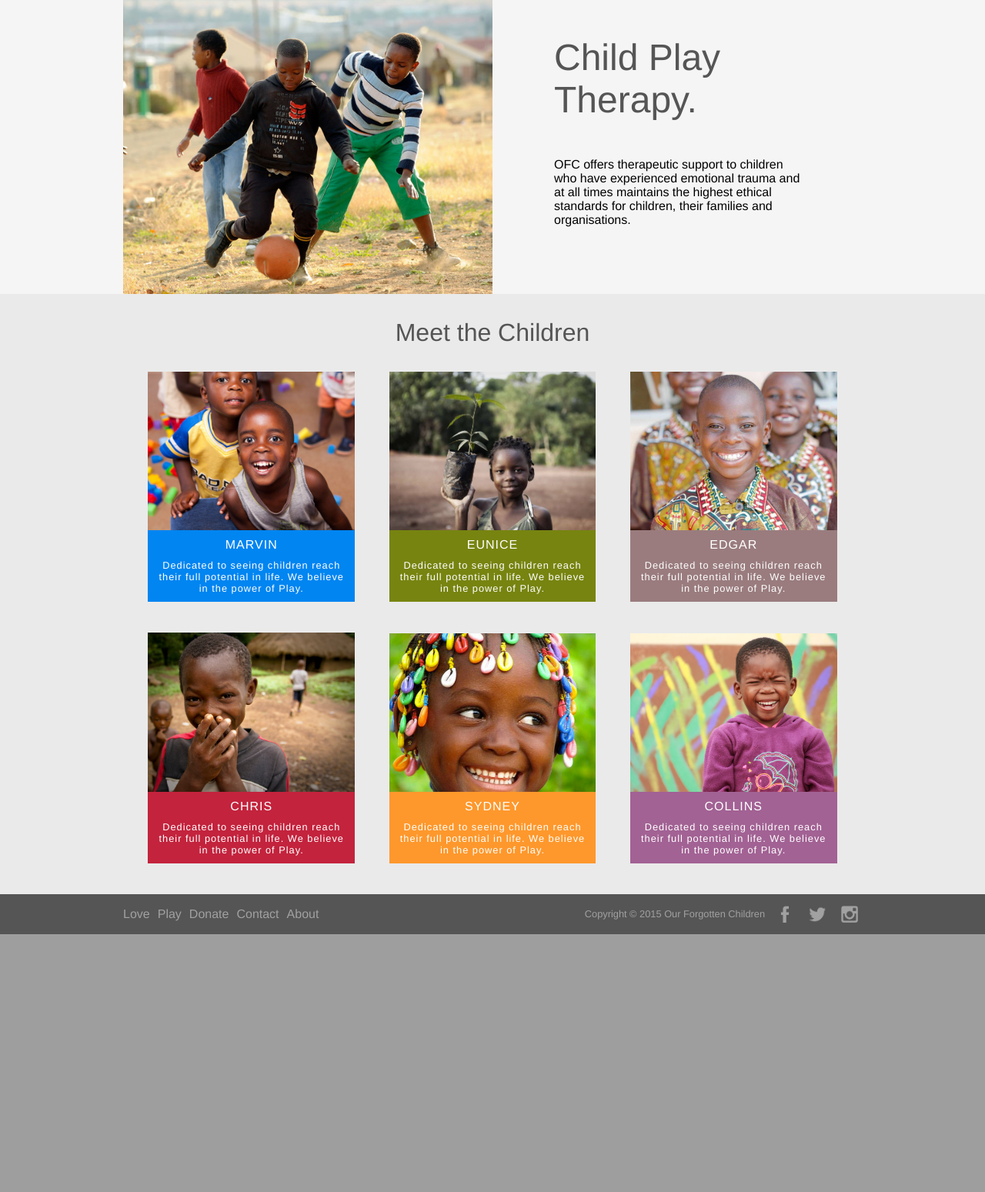
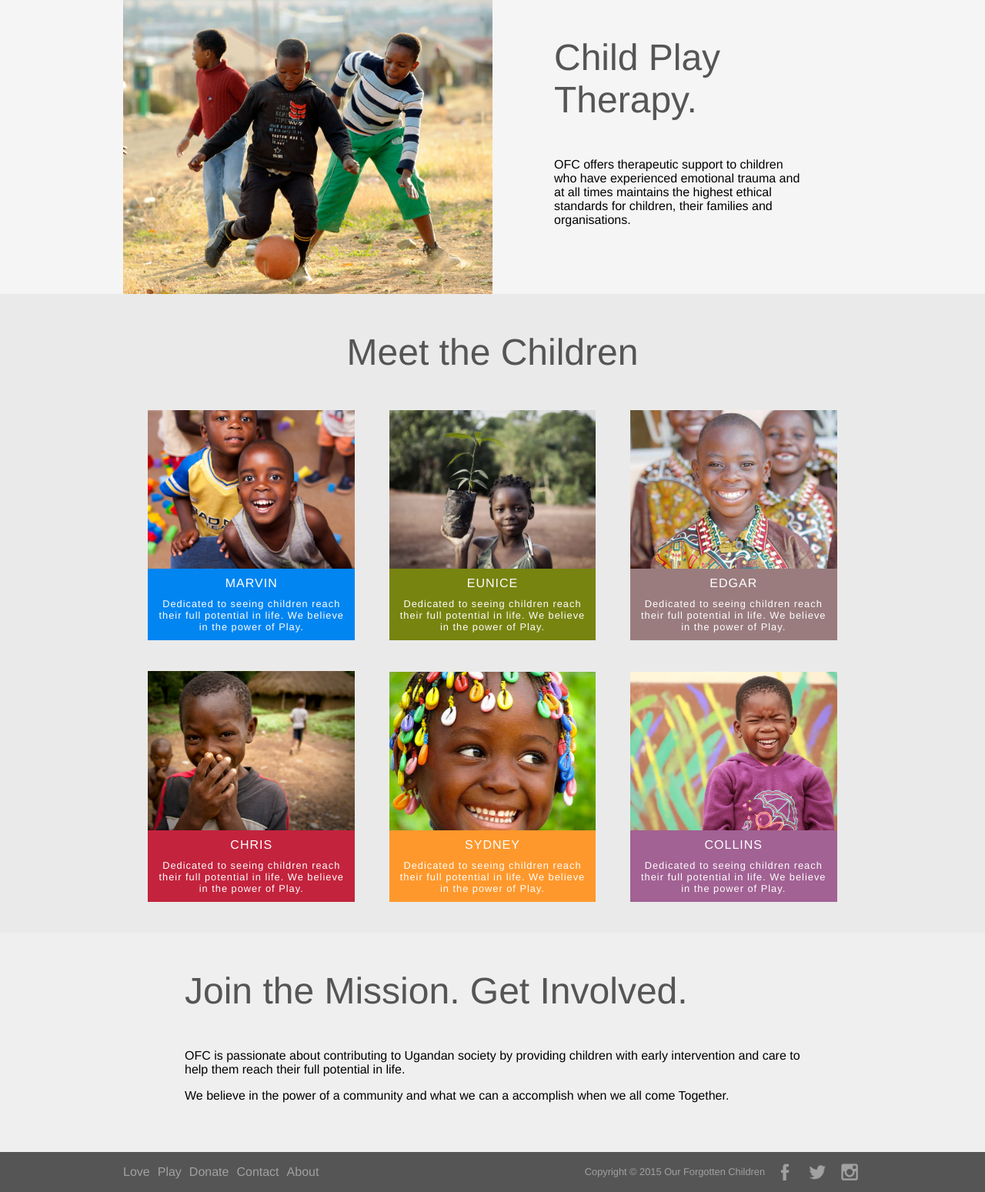
Before and after one commit to Plus256/OFC, a PHP site: page / in a window 1280 px wide. Shown: the part 1371-2920 px from the top of the page at 77% size. Before the commit the page ends 2585 px from the top, so only its background shows below. Run offline with PHP 8.4, Linux system fonts and the light colour scheme; some libraries are stand-ins or nearby versions.

Commit message:
add involve section

```diff
--- a/css/glb.css
+++ b/css/glb.css
@@ -1268,8 +1268,7 @@ table#fees_table td:first-child{
 #projects_header{
 	padding:1em 0px;
 	text-align:center;
-	font-size:200%;
-	color:#555;
+	margin-bottom:0;
 }
 
 #projects_main{
@@ -1344,7 +1343,7 @@ a.project_item p{
 	width:100%;
 }
 
-#play_text, #about_text{
+#play_text, #about_text, #involve_text{
 	padding:3em 5em;
 	overflow:hidden;
 }
@@ -1360,3 +1359,7 @@ video#hero_video{
 	width:100%;/*this applies to the poster image as well*/
 	display:block;/*eliminate undesired bottom margin*/
 }
+
+#involve{
+	background:#EFEFEF;
+}
--- a/inc/bod.php
+++ b/inc/bod.php
@@ -4,5 +4,6 @@
   require_once("inc/about.php");
   require_once("inc/play.php");
   require_once("inc/pro.php");
+  require_once("inc/involve.php");
   ?>
 </main>
--- /dev/null
+++ b/inc/involve.php
@@ -0,0 +1,17 @@
+<section id="involve">
+    <div class="wrapper">
+      <div id="involve_thumb">
+        <!--I NEED A GRAPHIC(WITH TRANSPARENCY) HERE... FLOATING RIGHT-->
+      </div>
+      <div id="involve_text">
+        <div class="section_text_header">
+          Join the Mission. Get Involved.
+        </div>
+        <div class="section_text_main">
+          <p>OFC is passionate about contributing to Ugandan society by providing children with early intervention and care to help them reach their full potential in life.</p>
+          <p>We believe in the power of a community and what we can a accomplish when we all come Together.</p>
+        </div>
+      </div>
+      <div class="spacer"></div>
+    </div>
+</section>
--- a/inc/pro.php
+++ b/inc/pro.php
@@ -1,6 +1,6 @@
 <section id="projects">
     <div class="wrapper">
-      <div id="projects_header">
+      <div id="projects_header" class="section_text_header">
         Meet the Children
       </div>
       <div id="projects_main">
```
